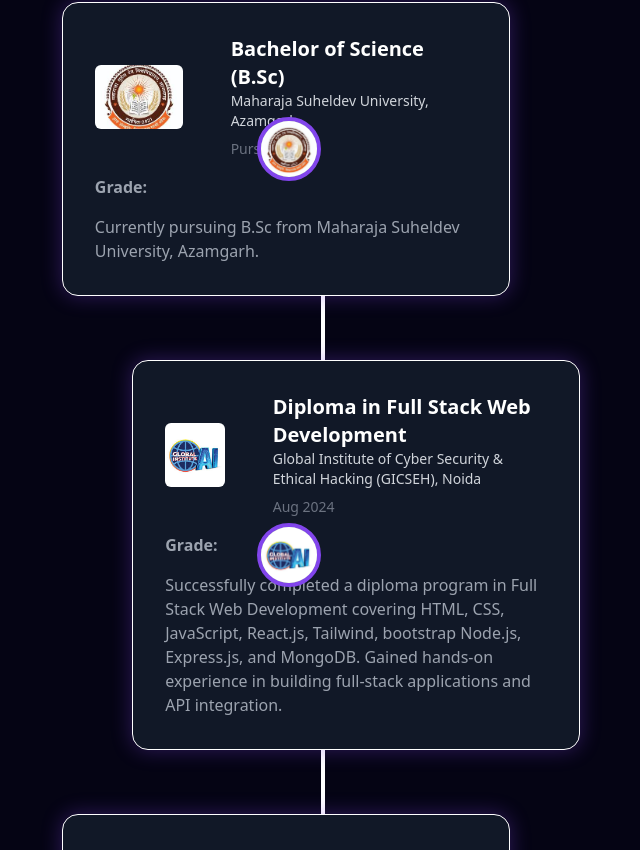
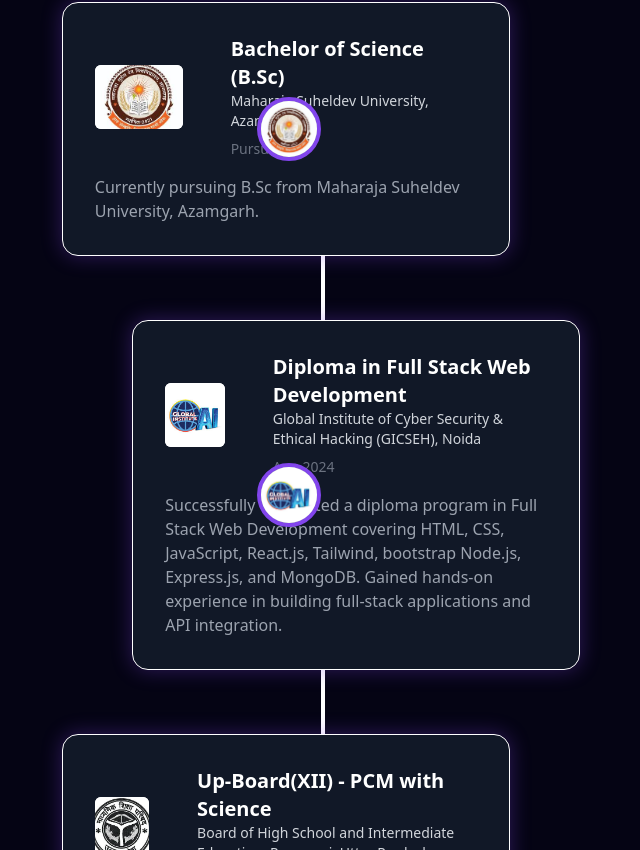
Before and after one commit to abhikumar12t/my_portfolio, a React (Vite) app: page / in a window 1280 px wide. Shown: the part 2030-2880 px from the top of the page, without its empty margins (319-959 px from the left). Built offline with nearby package versions, Linux system fonts and the light colour scheme; no server answers.

Commit message:
update Education.jsx

```diff
--- a/src/components/education/Education.jsx
+++ b/src/components/education/Education.jsx
@@ -74,7 +74,6 @@
                 </div>
               </div>
 
-              <p className="mt-4 text-gray-400 font-bold">Grade: {edu.grade}</p>
               <p className="mt-4 text-gray-400">{edu.desc}</p>
             </div>
           </div>
```
